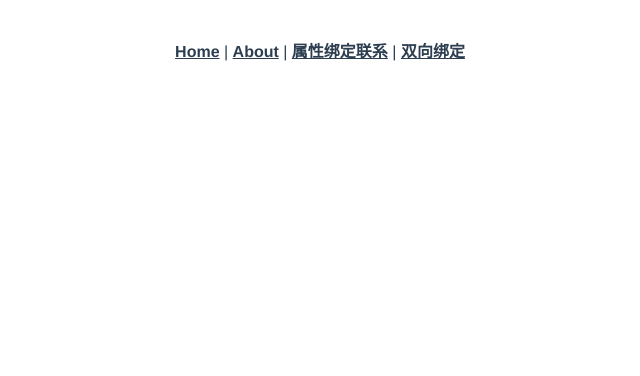
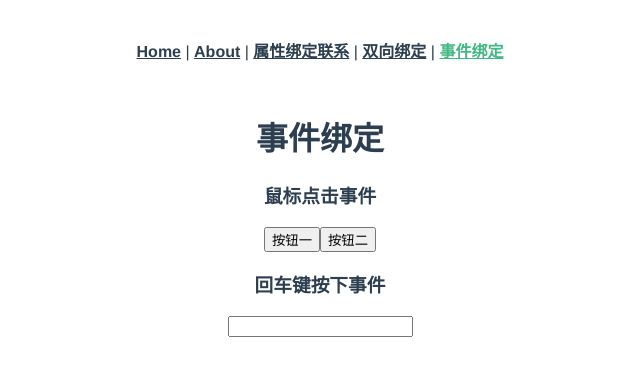
Before and after one commit to SakaiAmusawa/jsd23311_sakai_FE, a Vue app in the folder v1/: page /Event-bind in a window 1280 px wide. Shown: the top 376 px of the page, without its empty margins (320-960 px from the left). Built offline with nearby package versions, Linux system fonts and the light colour scheme.

Commit message:
事件绑定

```diff
--- a/v1/src/App.vue
+++ b/v1/src/App.vue
@@ -7,6 +7,8 @@
     <router-link to="/bind">属性绑定联系</router-link>
     |
     <router-link to="/TW-bind">双向绑定</router-link>
+    |
+    <router-link to="/Event-bind">事件绑定</router-link>
   </nav>
   <router-view/>
 </template>
--- a/v1/src/router/index.js
+++ b/v1/src/router/index.js
@@ -23,6 +23,11 @@ const routes = [
     name: 'TW-bind',
     component: () => import('../views/TwoWaysBind.vue')
   }
+  , {
+    path: '/Event-bind',
+    name: 'Event-bind',
+    component: () => import('../views/EventBand.vue')
+  }
 ]
 
 const router = createRouter({
--- /dev/null
+++ b/v1/src/views/EventBand.vue
@@ -0,0 +1,29 @@
+<script setup>
+
+let count = 0;
+const f = () => {
+  count++;
+  console.log("点击了" + count + "次")
+}
+
+const enter = () => {
+  alert("输入成功")
+}
+</script>
+
+<template>
+  <h1>事件绑定</h1>
+  <!-- 下面两种按钮的点击事件效果一样 -->
+  <h3>鼠标点击事件</h3>
+  <button @click="f()">按钮一</button>
+  <button @click="f()">按钮二</button>
+  <h3>回车键按下事件</h3>
+  <!--
+   @keydown 表示在键盘上按下指定的键来触发
+   .enter 代表的是按下回车键触发
+   -->
+  <input type="text" @keydown.enter="enter()">
+</template>
+<style scoped>
+
+</style>
```
